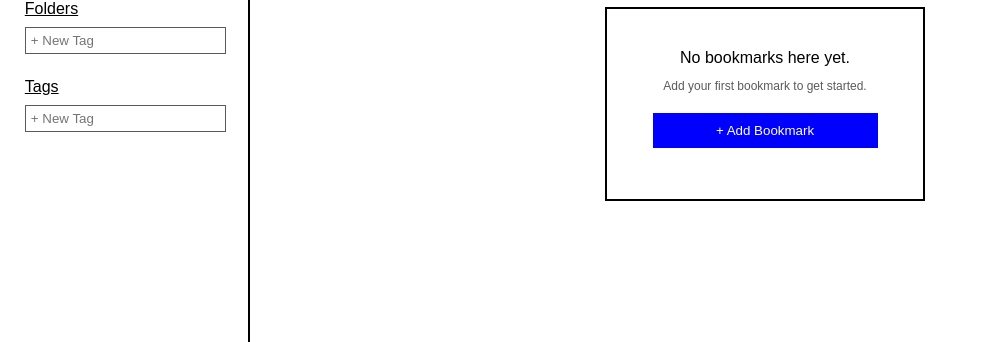
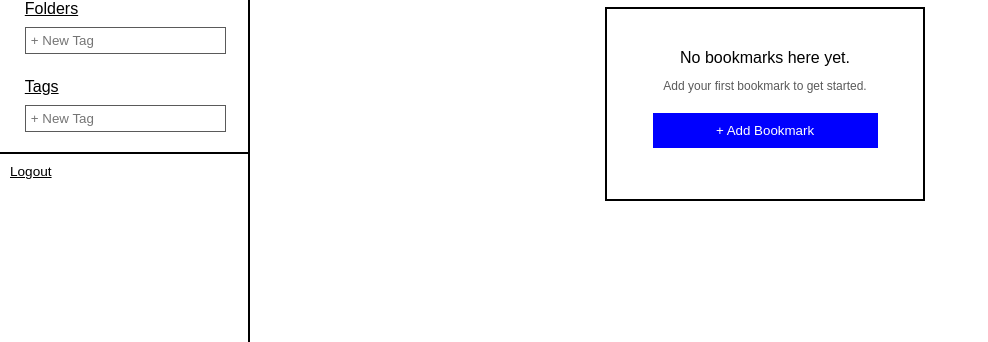
Before and after one commit to Good-Boy-Projects/keeper, a Python web app: template templates/grid.html in a window 1280 px wide. Shown: the part 300-642 px from the top of the page, without its empty margins (0-988 px from the left). Run offline with Jinja, Linux system fonts and the light colour scheme; the template is opened without the code that fills it, so the values that code supplies are empty; some web fonts are replaced.

Commit message:
add logout to sidebar

```diff
--- a/templates/base.html
+++ b/templates/base.html
@@ -120,6 +120,10 @@
             </form>
           </div>
 
+          <div class="sidebar-footer">
+            <a href="/logout">Logout</a>
+          </div>
+
         </div>
 
         <main class="content">
```
